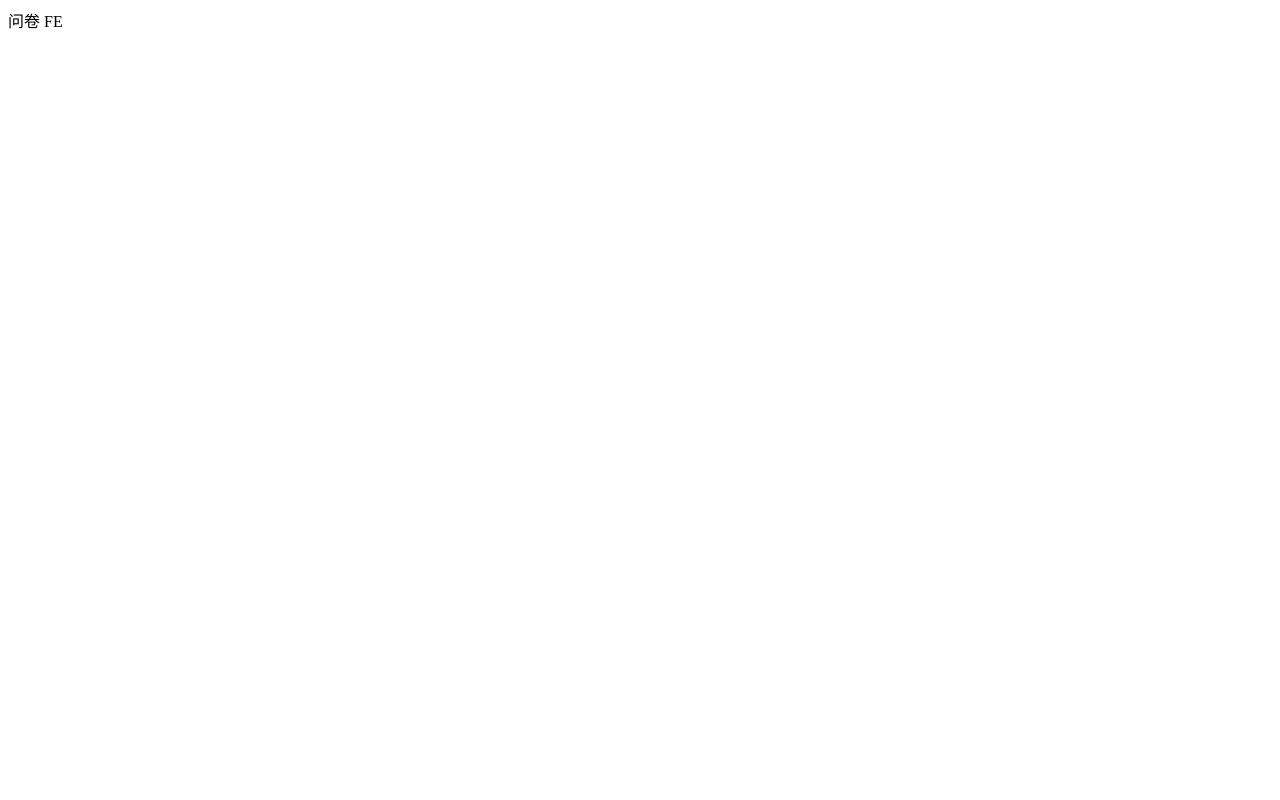
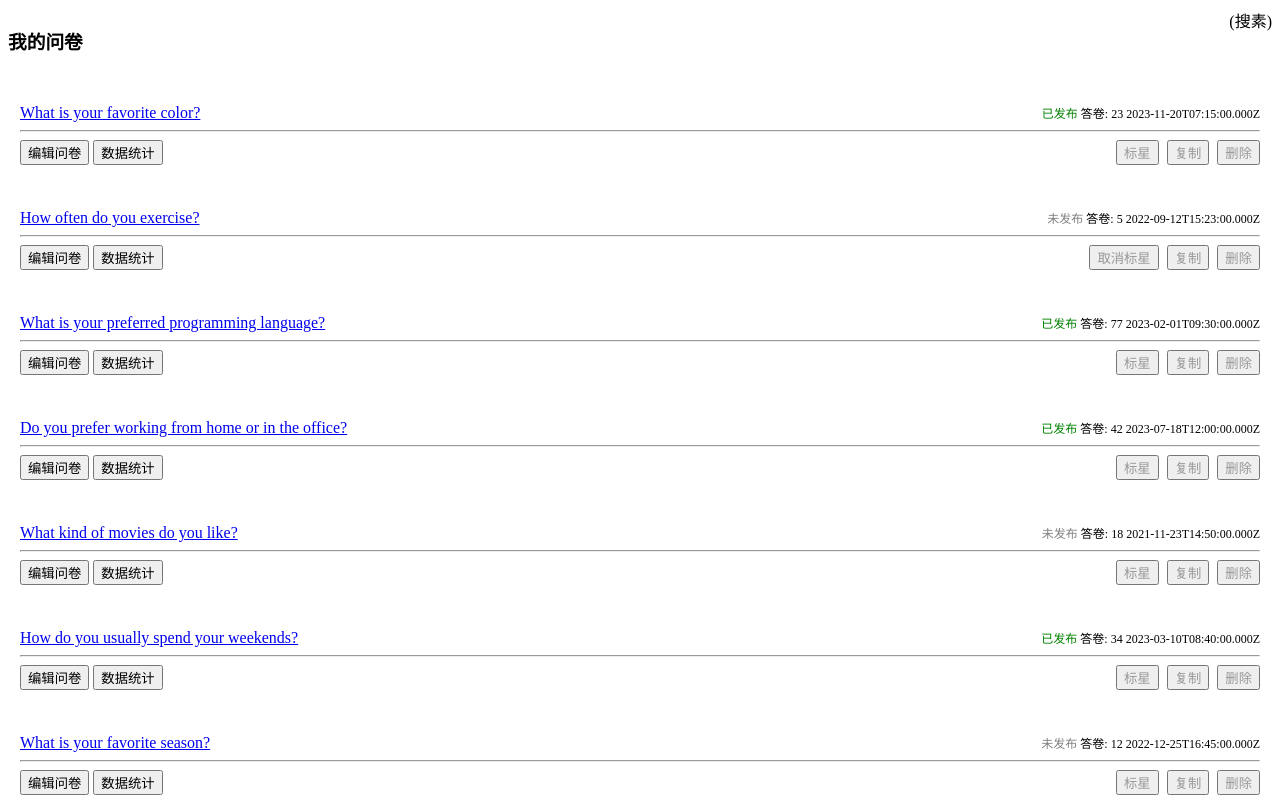
Before and after one commit to Nasir1423/wenjuan-fe, a React (Vite) app: page / in a window 1280 px wide. Shown: the top 800 px of the page. Built offline with nearby package versions, Linux system fonts and the light colour scheme.

Commit message:
chore: add basic list

```diff
--- a/package.json
+++ b/package.json
@@ -14,7 +14,8 @@
   "dependencies": {
     "immer": "^10.1.1",
     "react": "^18.3.1",
-    "react-dom": "^18.3.1"
+    "react-dom": "^18.3.1",
+    "sass": "^1.77.8"
   },
   "devDependencies": {
     "@commitlint/cli": "^19.3.0",
--- a/src/App.tsx
+++ b/src/App.tsx
@@ -1,7 +1,17 @@
 import { FC } from 'react';
+import List from './pages/List';
 
 const App: FC = () => {
-  return <div>问卷 FE</div>;
+  return (
+    <>
+      <List />
+    </>
+  );
 };
 
 export default App;
+
+/*
+  src/components --- 组件（零件）
+  src/pages      --- 页面（跳转、切换、大面积的）
+*/
--- /dev/null
+++ b/src/components/QuestionCard/index.module.scss
@@ -0,0 +1,41 @@
+.container {
+    margin-bottom: 20px;
+    padding: 12px;
+    border-radius: 3px;
+    background-color: #fff;
+
+    &:hover {
+        box-shadow: 0 4px 10px #e8e8e8;
+    }
+}
+
+.title {
+    display: flex;
+
+    .left {
+        flex: 1;
+    }
+
+    .right {
+        flex: 1;
+        text-align: right;
+        font-size: 12px;
+    }
+}
+
+.button-container {
+    display: flex;
+
+    .left {
+        flex: 1;
+    }
+
+    .right {
+        flex: 1;
+        text-align: right;
+
+        button {
+            color: #999;
+        }
+    }
+}
--- /dev/null
+++ b/src/components/QuestionCard/index.tsx
@@ -0,0 +1,41 @@
+import { FC } from 'react';
+import styles from './index.module.scss';
+import { Question } from '../../pages/List';
+
+const QuestionCard: FC<Question> = props => {
+  const { title, isStart, isPublished, answerCount, createAt } = props;
+  return (
+    <div className={styles.container}>
+      <div className={styles.title}>
+        <div className={styles.left}>
+          <a href="#">{title}</a>
+        </div>
+        <div className={styles.right}>
+          {isPublished ? (
+            <span style={{ color: 'green' }}>已发布</span>
+          ) : (
+            <span style={{ color: 'gray' }}>未发布</span>
+          )}
+          &nbsp;
+          <span>答卷: {answerCount}</span>
+          &nbsp;
+          <span>{createAt}</span>
+        </div>
+      </div>
+      <hr />
+      <div className={styles['button-container']}>
+        <div className={styles.left}>
+          <button>编辑问卷</button>&nbsp;
+          <button>数据统计</button>
+        </div>
+        <div className={styles.right}>
+          <button>{isStart ? '取消标星' : '标星'}</button> &nbsp;
+          <button>复制</button> &nbsp;
+          <button>删除</button>
+        </div>
+      </div>
+    </div>
+  );
+};
+
+export default QuestionCard;
--- /dev/null
+++ b/src/pages/List/index.module.scss
@@ -0,0 +1,22 @@
+.header {
+    display: flex;
+    margin-bottom: 20px;
+
+    .left {
+        flex: 1;
+    }
+
+    .right {
+        flex: 1;
+        text-align: right;
+    }
+}
+
+
+.content {
+    margin-bottom: 20px;
+}
+
+.footer {
+    text-align: center;
+}
--- /dev/null
+++ b/src/pages/List/index.tsx
@@ -0,0 +1,126 @@
+import { FC, useState } from 'react';
+import QuestionCard from '../../components/QuestionCard';
+import styles from './index.module.scss';
+
+export type Question = {
+  id: string;
+  title: string;
+  isPublished: boolean;
+  isStart: boolean;
+  answerCount: number;
+  createAt: string;
+};
+
+const rawQuestionList: Question[] = [
+  {
+    id: 'd65b254b-0b80-4c4d-b6a7-25d14c4b1f4f',
+    title: 'What is your favorite color?',
+    isPublished: true,
+    isStart: false,
+    answerCount: 23,
+    createAt: '2023-11-20T07:15:00.000Z',
+  },
+  {
+    id: 'e1602f36-0a71-4b6c-9336-bb649d437945',
+    title: 'How often do you exercise?',
+    isPublished: false,
+    isStart: true,
+    answerCount: 5,
+    createAt: '2022-09-12T15:23:00.000Z',
+  },
+  {
+    id: '5d0a761e-4e3b-45e2-a006-64875d70f10c',
+    title: 'What is your preferred programming language?',
+    isPublished: true,
+    isStart: false,
+    answerCount: 77,
+    createAt: '2023-02-01T09:30:00.000Z',
+  },
+  {
+    id: '5e3977ef-bd23-45b6-9e65-3f4deba1f50f',
+    title: 'Do you prefer working from home or in the office?',
+    isPublished: true,
+    isStart: false,
+    answerCount: 42,
+    createAt: '2023-07-18T12:00:00.000Z',
+  },
+  {
+    id: '273a7057-c1a6-41c0-9a86-86baf451e97b',
+    title: 'What kind of movies do you like?',
+    isPublished: false,
+    isStart: false,
+    answerCount: 18,
+    createAt: '2021-11-23T14:50:00.000Z',
+  },
+  {
+    id: 'f04d38b8-01a4-4348-8100-4282e79c6a78',
+    title: 'How do you usually spend your weekends?',
+    isPublished: true,
+    isStart: false,
+    answerCount: 34,
+    createAt: '2023-03-10T08:40:00.000Z',
+  },
+  {
+    id: 'ce9a6504-d75c-4f89-9270-54aa72e01e10',
+    title: 'What is your favorite season?',
+    isPublished: false,
+    isStart: false,
+    answerCount: 12,
+    createAt: '2022-12-25T16:45:00.000Z',
+  },
+  {
+    id: 'ecae1d7e-30ae-4524-8ad7-4b89e2efbd0d',
+    title: 'Do you enjoy cooking?',
+    isPublished: true,
+    isStart: false,
+    answerCount: 29,
+    createAt: '2024-01-15T11:30:00.000Z',
+  },
+  {
+    id: 'd6a4a72e-96ec-46b0-960c-b51585d92e1b',
+    title: 'What is your favorite holiday destination?',
+    isPublished: false,
+    isStart: false,
+    answerCount: 8,
+    createAt: '2022-06-07T10:15:00.000Z',
+  },
+  {
+    id: 'f4d45f71-645d-44a5-a2ec-1df21e4f5850',
+    title: 'How often do you read books?',
+    isPublished: true,
+    isStart: false,
+    answerCount: 56,
+    createAt: '2023-08-22T13:00:00.000Z',
+  },
+  {
+    id: '7f2c4857-95b2-4e5d-87b0-5e6743205d7f',
+    title: 'What type of music do you listen to?',
+    isPublished: false,
+    isStart: false,
+    answerCount: 20,
+    createAt: '2021-10-30T17:05:00.000Z',
+  },
+];
+
+const List: FC = () => {
+  const [questionList] = useState<Question[]>(rawQuestionList);
+  return (
+    <>
+      <div className={styles.header}>
+        <div className={styles.left}>
+          <h3>我的问卷</h3>
+        </div>
+        <div className={styles.right}> (搜素) </div>
+      </div>
+      <div className={styles.content}>
+        {questionList.map(question => {
+          const { id } = question;
+          return <QuestionCard key={id} {...question} />;
+        })}
+      </div>
+      <div className={styles.footer}>footer</div>
+    </>
+  );
+};
+
+export default List;
```
Also changed, not shown: .eslintrc.cjs, .prettierrc.cjs, 1 other file (tests, documents, lock files or other folders).
